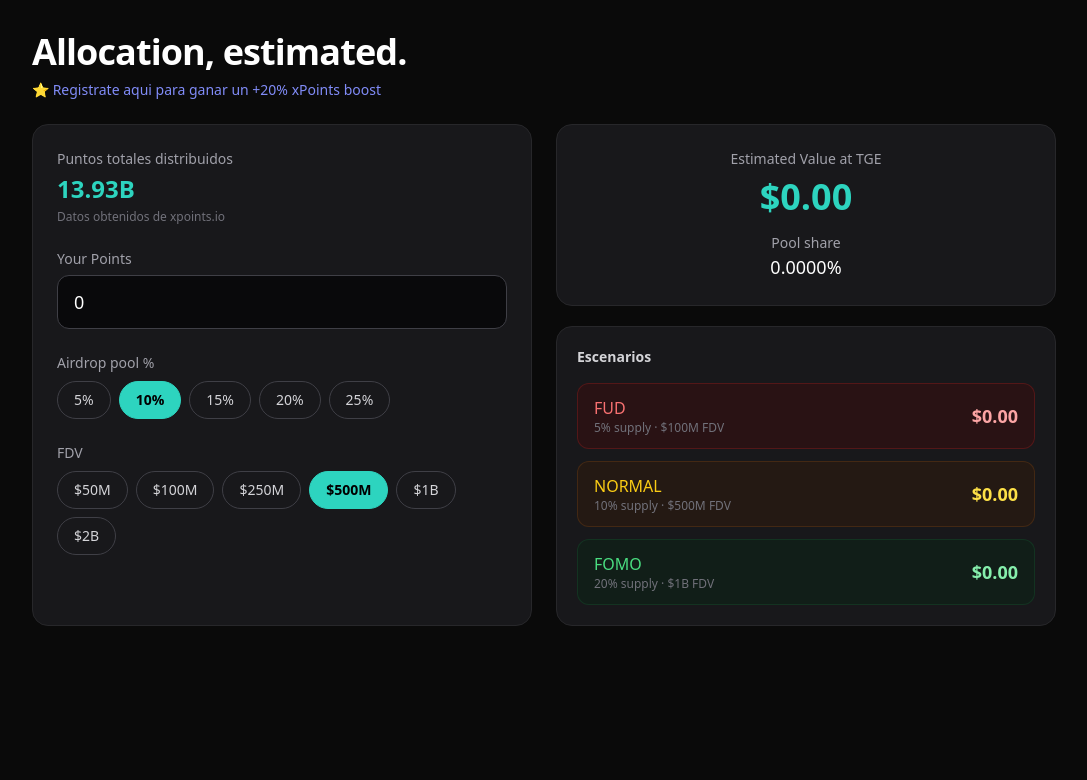
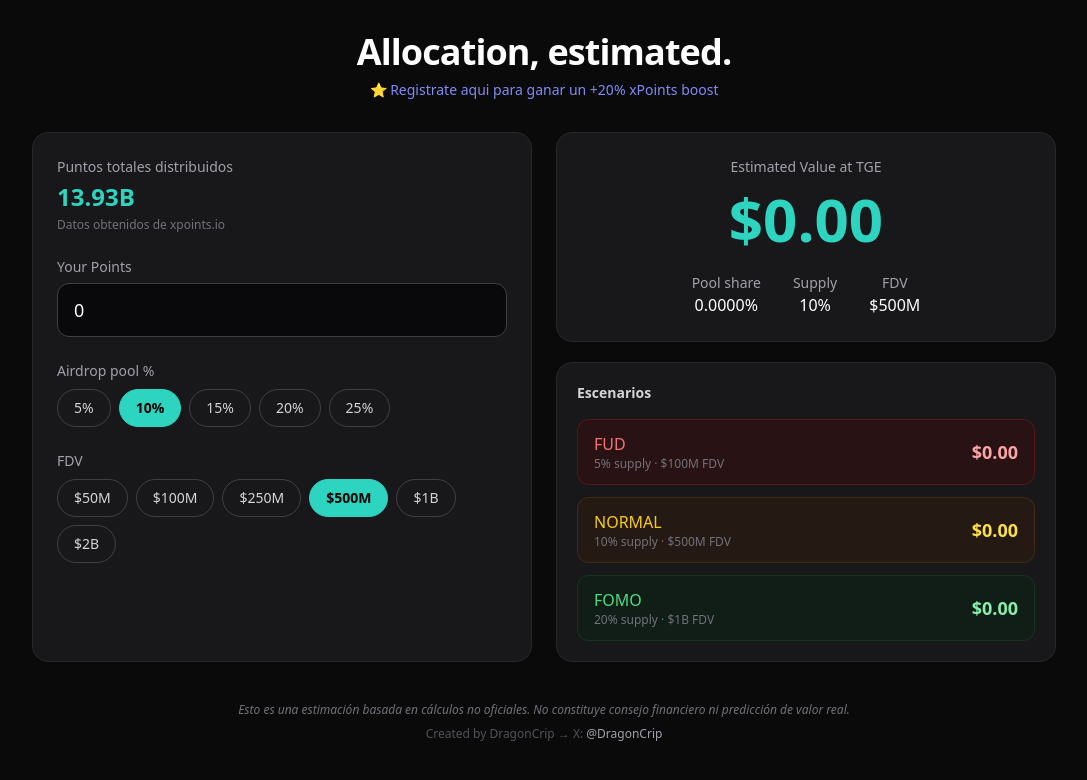
Before and after one commit to dragoncrip/xStock-Calculadora, a website: page index.html in a window 1280 px wide. Shown: the whole page, without its empty margins (96-1183 px from the left). Drawn offline with nearby package versions, Linux system fonts and the light colour scheme; no server answers.

Commit message:
Update index.html

```diff
--- a/index.html
+++ b/index.html
@@ -12,8 +12,8 @@
 <body class="text-white min-h-screen p-4 md:p-8">
   <div class="max-w-5xl mx-auto">
 
-    <!-- Título -->
-    <div class="mb-6">
+    <!-- Título centrado -->
+    <div class="mb-8 text-center">
       <h1 class="text-3xl md:text-4xl font-bold tracking-tight">Allocation, estimated.</h1>
       <p class="text-zinc-400 mt-2 text-sm">
         ⭐ <a href="https://defi.xstocks.fi/points" target="_blank" class="text-indigo-400 hover:underline">
@@ -73,9 +73,22 @@
 
         <div class="bg-zinc-900 border border-zinc-800 rounded-2xl p-6 text-center">
           <p class="text-sm text-zinc-400">Estimated Value at TGE</p>
-          <p id="valor" class="text-4xl font-bold text-teal-400 mt-2">$0.00</p>
-          <p class="text-sm text-zinc-400 mt-4">Pool share</p>
-          <p id="share" class="text-lg font-medium">0.0000%</p>
+          <p id="valor" class="text-5xl md:text-6xl font-bold text-teal-400 mt-3">$0.00</p>
+
+          <div class="mt-6 flex justify-center gap-8 text-sm">
+            <div>
+              <p class="text-zinc-400">Pool share</p>
+              <p id="share" class="font-medium text-base">0.0000%</p>
+            </div>
+            <div>
+              <p class="text-zinc-400">Supply</p>
+              <p id="selectedPercent" class="font-medium text-base">10%</p>
+            </div>
+            <div>
+              <p class="text-zinc-400">FDV</p>
+              <p id="selectedFdv" class="font-medium text-base">$500M</p>
+            </div>
+          </div>
         </div>
 
         <div class="bg-zinc-900 border border-zinc-800 rounded-2xl p-5">
@@ -110,6 +123,17 @@
 
       </div>
     </div>
+
+    <!-- Disclaimer + Créditos -->
+    <div class="mt-10 text-center space-y-2">
+      <p class="text-xs text-zinc-500 italic">
+        Esto es una estimación basada en cálculos no oficiales. No constituye consejo financiero ni predicción de valor real.
+      </p>
+      <p class="text-xs text-zinc-600">
+        Created by DragonCrip → X: <a href="https://x.com/DragonCrip" target="_blank" class="text-zinc-400 hover:text-teal-400">@DragonCrip</a>
+      </p>
+    </div>
+
   </div>
 
   <script>
@@ -118,13 +142,11 @@
 
     function setPercent(val, btn) {
       document.getElementById('percent').value = val;
+      document.getElementById('selectedPercent').textContent = val + '%';
 
-      // Quitar estilo activo de todos los botones de %
       document.querySelectorAll('#percentButtons button').forEach(b => {
         b.className = "px-4 py-2 rounded-full text-sm font-medium border border-zinc-700 bg-zinc-900 text-zinc-300 hover:bg-zinc-800 transition";
       });
-
-      // Poner estilo activo al seleccionado
       btn.className = "px-4 py-2 rounded-full text-sm font-medium border border-teal-400 bg-teal-400 text-black font-semibold";
       calcular();
     }
@@ -132,12 +154,12 @@
     function setFDV(val, btn) {
       document.getElementById('fdv').value = val;
 
-      // Quitar estilo activo de todos los botones de FDV
+      let label = val >= 1000 ? `$${val/1000}B` : `$${val}M`;
+      document.getElementById('selectedFdv').textContent = label;
+
       document.querySelectorAll('#fdvButtons button').forEach(b => {
         b.className = "px-4 py-2 rounded-full text-sm font-medium border border-zinc-700 bg-zinc-900 text-zinc-300 hover:bg-zinc-800 transition";
       });
-
-      // Poner estilo activo al seleccionado
       btn.className = "px-4 py-2 rounded-full text-sm font-medium border border-teal-400 bg-teal-400 text-black font-semibold";
       calcular();
     }
```
